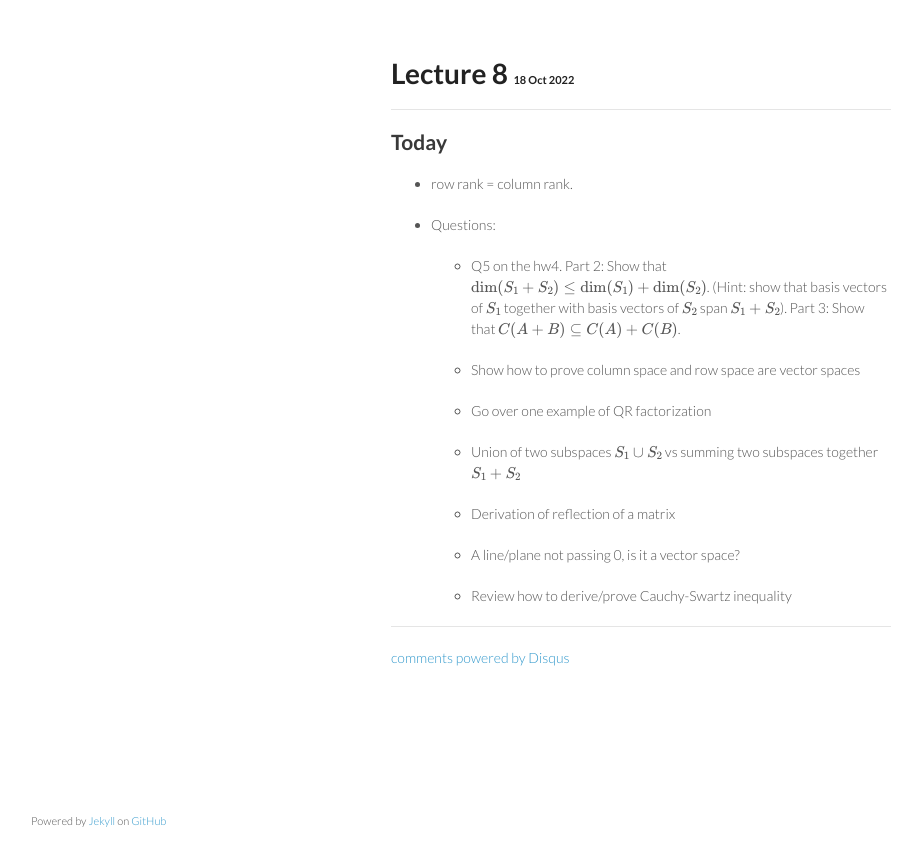
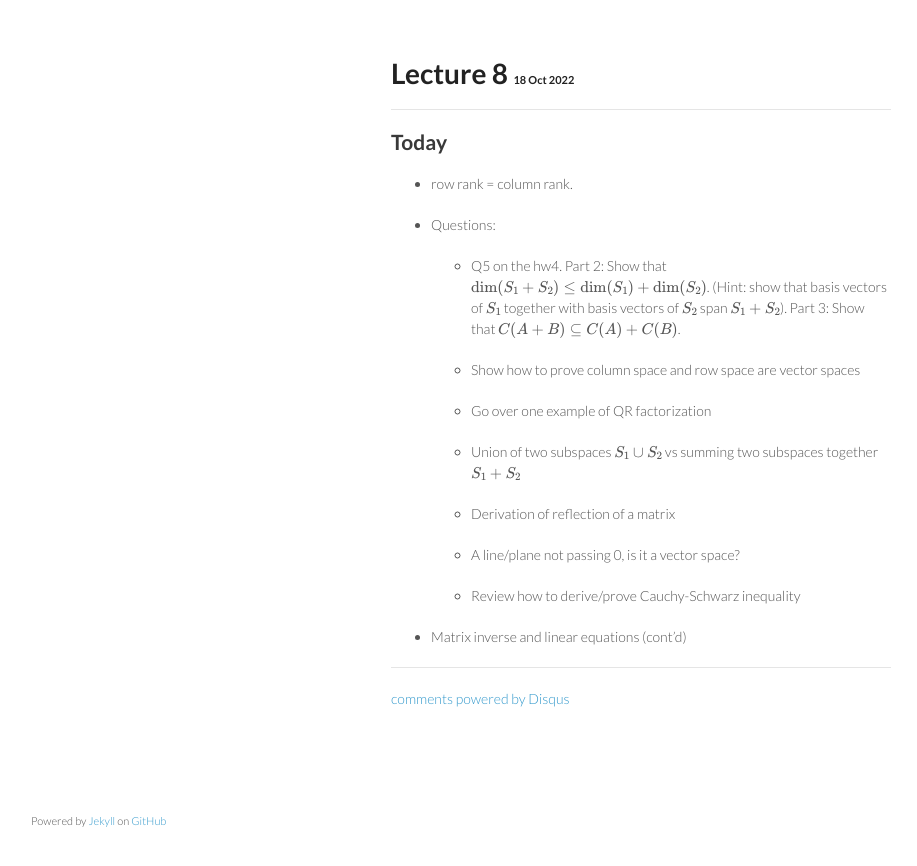
Before and after one commit to ucla-biostat-216/2022fall, a Jekyll site: the page built from _posts/2022-10-18-week5-day1.md, in a window 1280 px wide. Shown: the top 866 px of the page, without its empty margins (179-1096 px from the left). Built offline with Jekyll 4.4.1, drawn with Linux system fonts in a browser that asks for light colours; formulas are drawn with MathJax 3; comment, search, counter and statistics services are not loaded.

Commit message:
minor edits

```diff
--- a/_posts/2022-10-18-week5-day1.md
+++ b/_posts/2022-10-18-week5-day1.md
@@ -22,4 +22,6 @@ category: biostat216fall2022
 
   - A line/plane not passing 0, is it a vector space?
 
-  - Review how to derive/prove Cauchy-Swartz inequality
+  - Review how to derive/prove Cauchy-Schwarz inequality
+
+* Matrix inverse and linear equations (cont'd)
```
